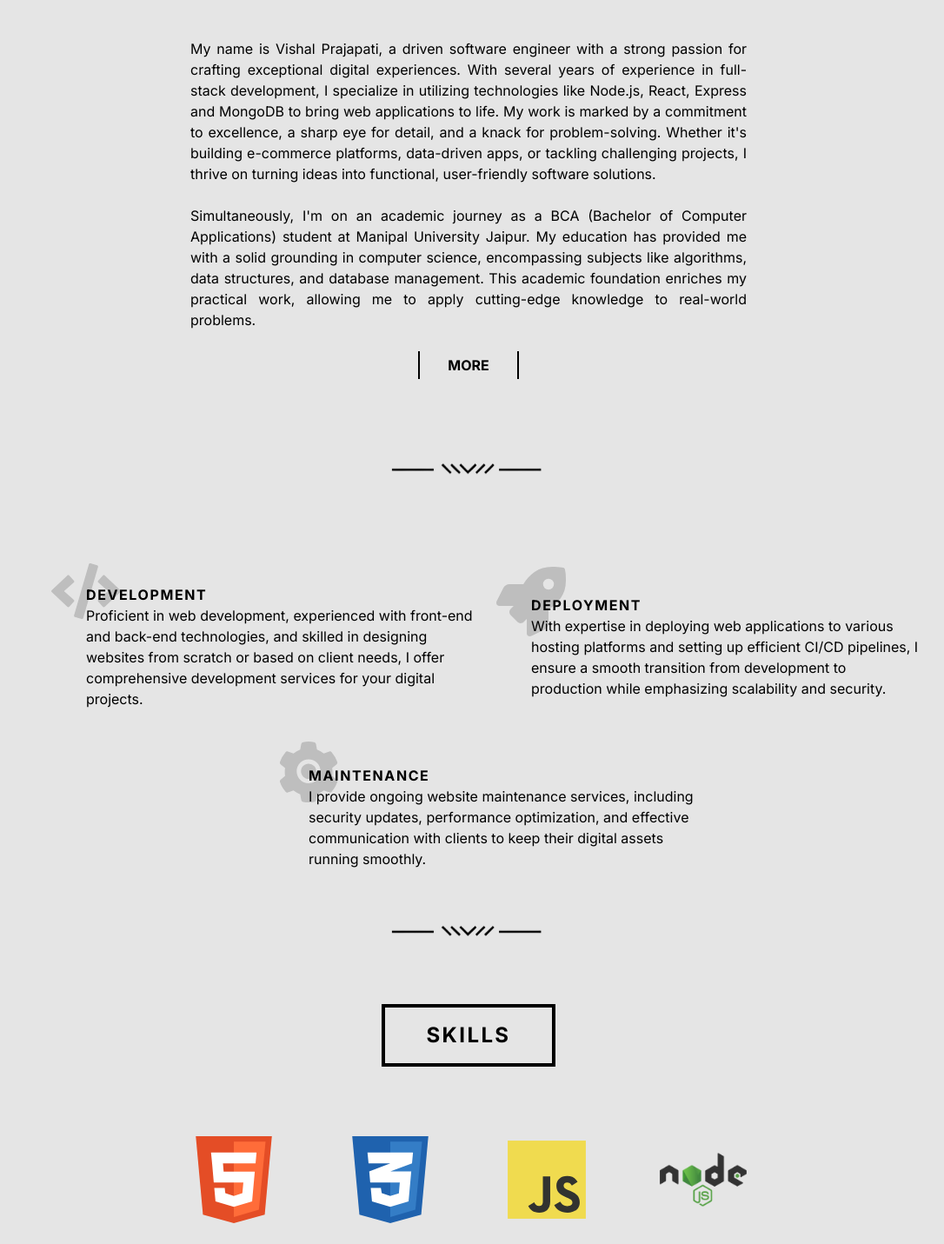
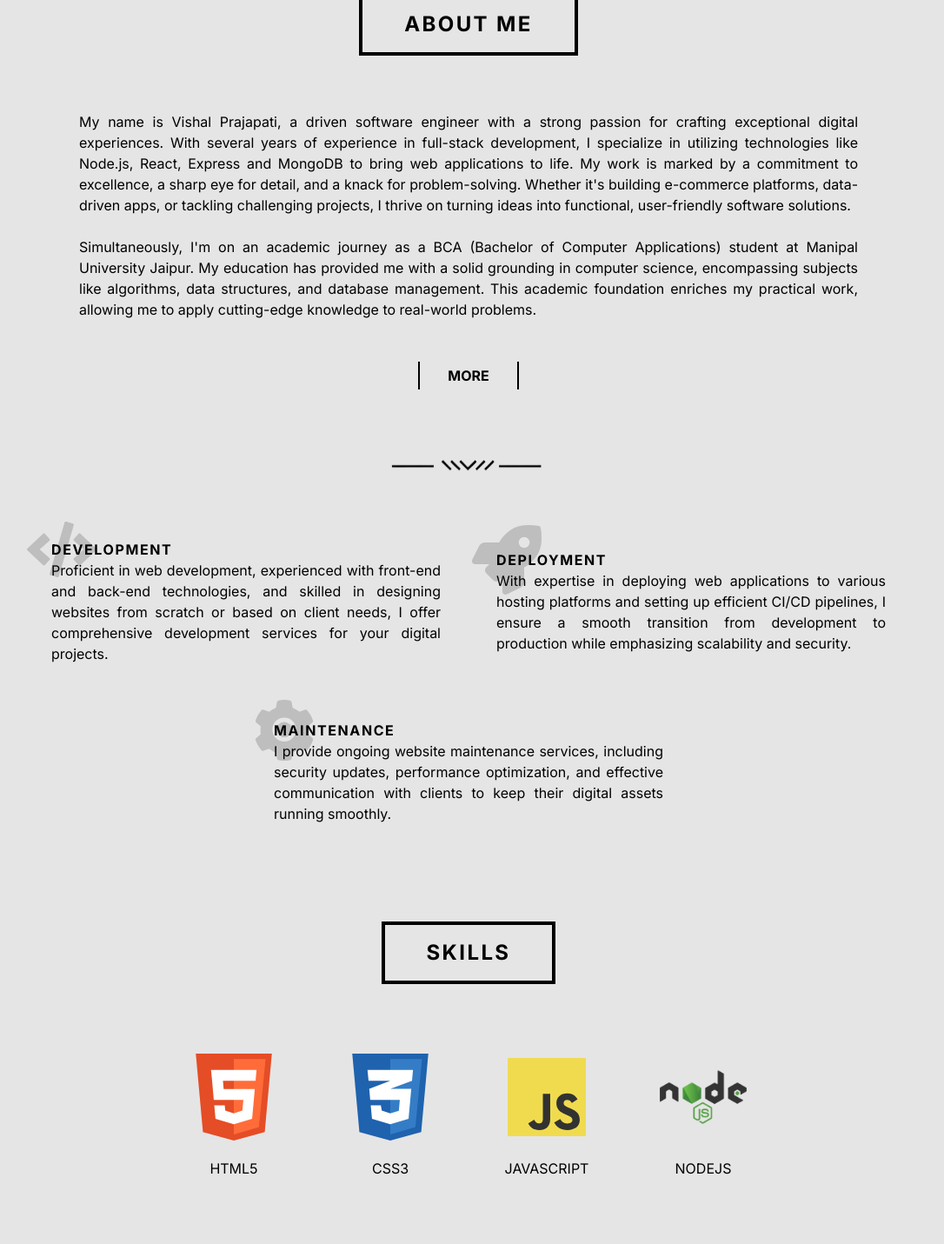
Before and after one commit to Vishal3212890/portfolio, a Next.js app: page / in a window 1280 px wide. Shown: the part 920-2351 px from the top of the page at 87% size, without its empty margins (101-1187 px from the left). Built offline with nearby package versions, Linux system fonts and the light colour scheme.

Commit message:
add responsiveness

```diff
--- a/src/app/globals.css
+++ b/src/app/globals.css
@@ -5,3 +5,33 @@
 html {
   scroll-behavior: smooth;
 }
+
+.button {
+  position: relative;
+}
+
+.button::before,
+.button::after {
+  content: "";
+  display: block;
+  width: 0;
+  height: 2px;
+  background-color: black;
+  position: absolute;
+  transition: width 150ms ease-out;
+}
+
+.button::before {
+  top: 0;
+  left: 0;
+}
+
+.button::after {
+  bottom: 0;
+  right: 0;
+}
+
+.button:hover::before,
+.button:hover::after {
+  width: 100%;
+}
--- a/src/components/about.js
+++ b/src/components/about.js
@@ -5,17 +5,18 @@ import AboutCard from "./common/about-card.js";
 import { FaCode, FaRocket } from "react-icons/fa";
 import { AiFillSetting } from "react-icons/ai";
 import SectionHeading from "./common/section-heading.js";
+import classNames from "classnames";
 
 export default function About() {
   const [showMore, setShowMore] = useState(false);
 
   return (
     <section
-      className="flex justify-center items-center flex-col gap-20"
+      className="flex justify-center items-center flex-col pt-28 gap-16"
       id="about"
     >
       <SectionHeading label="About me" />
-      <div className="flex justify-center items-center flex-col gap-6 text-justify w-2/4">
+      <div className="flex justify-center items-center flex-col gap-6 text-justify max-w-4xl mx-5">
         <p>
           My name is Vishal Prajapati, a driven software engineer with a strong
           passion for crafting exceptional digital experiences. With several
@@ -35,8 +36,12 @@ export default function About() {
           management. This academic foundation enriches my practical work,
           allowing me to apply cutting-edge knowledge to real-world problems.
         </p>
-        {showMore && (
-          <>
+        <div
+          className={classNames(
+            "max-h-0 overflow-hidden transition-[max-height] duration-300",
+            showMore && "max-h-96"
+          )}
+        >
           <p>
             In addition to my core software engineering skills, I have a deep
             interest in blockchain technology. I&apos;ve had the privilege of
@@ -44,23 +49,21 @@ export default function About() {
             transformative potential of blockchain, including distributed
             ledgers and smart contracts.
           </p>
-            <p>
-              As I move forward, I&apos;m thrilled about the endless
-              opportunities in the tech world. My goal is to continue
-              contributing to innovative projects, bridging the gap between
-              academia and industry, and making a meaningful impact through
-              technology. Beyond the code, I enjoy [mention your hobbies or
-              interests], which help me maintain a well-rounded and balanced
-              approach to life.
+          <p className="mt-6">
+            As I move forward, I&apos;m thrilled about the endless opportunities
+            in the tech world. My goal is to continue contributing to innovative
+            projects, bridging the gap between academia and industry, and making
+            a meaningful impact through technology. Beyond the code, I enjoy
+            [mention your hobbies or interests], which help me maintain a
+            well-rounded and balanced approach to life.
           </p>
-          </>
-        )}
+        </div>
         <Button onClick={() => setShowMore(!showMore)}>
           {showMore ? "Less" : "More"}
         </Button>
       </div>
       <Separator />
-      <div className="flex items-center justify-center flex-wrap gap-16 max-w-7xl">
+      <div className="flex items-center justify-center flex-wrap gap-16 max-w-7xl mx-10 md:mx-0">
         <AboutCard
           Logo={FaCode}
           name="Development"
@@ -77,7 +80,6 @@ export default function About() {
           description="I provide ongoing website maintenance services, including security updates, performance optimization, and effective communication with clients to keep their digital assets running smoothly."
         />
       </div>
-      <Separator />
     </section>
   );
 }
--- a/src/components/common/about-card.js
+++ b/src/components/common/about-card.js
@@ -1,10 +1,10 @@
 export default function AboutCard({ Logo, name, description }) {
   return (
     <div className="relative">
-      <Logo size={80} color="#bebebe" className="absolute left-0 top-0" />
-      <div className="relative top-8 left-10 max-w-md">
+      <Logo size={80} color="#bebebe" className="absolute -left-7 -top-7" />
+      <div className="relative max-w-md">
         <h2 className="uppercase tracking-widest font-bold">{name}</h2>
-        <p>{description}</p>
+        <p className="text-justify">{description}</p>
       </div>
     </div>
   );
--- a/src/components/common/button.js
+++ b/src/components/common/button.js
@@ -1,7 +1,7 @@
 export default function Button({ children, onClick }) {
   return (
     <button
-      className="uppercase font-bold border-x-2 border-black py-1 px-8 focus-visible:outline-0"
+      className="button uppercase font-bold border-x-2 border-black py-1 px-8 focus-visible:outline-0"
       onClick={onClick}
     >
       {children}
--- a/src/components/common/skill.js
+++ b/src/components/common/skill.js
@@ -1,9 +1,9 @@
-import Image from 'next/image.js';
+import Image from "next/image.js";
 
 export default function Skill({ src, title }) {
   return (
-    <div className="text-center inline-block">
-      <div className="w-[100px] h-[100px] flex items-center">
+    <div className="flex flex-col items-center justify-center">
+      <div className="w-[50px] h-[50px] md:w-[100px] md:h-[100px]">
         <Image src={src} width={100} height={100} alt={title} />
       </div>
       <p className="uppercase mt-5">{title}</p>
--- a/src/components/contact.js
+++ b/src/components/contact.js
@@ -7,10 +7,10 @@ export default function Contact() {
   return (
     <section
       id="contact"
-      className="flex justify-center items-center flex-col gap-16 py-16"
+      className="flex justify-center items-center flex-col gap-16 pt-28 pb-16 max-w-7xl mx-auto"
     >
       <SectionHeading label="Contact" />
-      <form className="flex justify-center items-center flex-col gap-10 w-1/3">
+      <form className="flex justify-center items-center flex-col gap-10 w-full px-10 md:w-1/2">
         <TextField name="name" placeholder="Enter your name*" />
         <TextField name="email" placeholder="Enter your email*" />
         <TextField name="phone" placeholder="Phone number" />
--- a/src/components/hero.js
+++ b/src/components/hero.js
@@ -23,15 +23,15 @@ import Separator from "./common/separator.js";
 
 export default function Hero() {
   return (
-    <section className="flex items-center justify-center flex-col h-[calc(100vh-52px)] relative">
+    <section className="flex items-center justify-center flex-col h-[calc(100vh-64px)] relative">
       {/* <Snowfall
         images={images}
         radius={[30, 50]}
         speed={[0.5, 1]}
         snowflakeCount={10}
       /> */}
-      <p className="text-2xl">My name is Vishal</p>
-      <p className="uppercase text-6xl">I&apos;m a developer</p>
+      <p className="md:text-2xl">My name is Vishal</p>
+      <p className="uppercase text-3xl md:text-6xl text-center">I&apos;m a developer</p>
       <Separator />
       <div className="flex gap-8 mt-2">
         <Link href="https://github.com/Vishal3212890" target="_blank">
--- a/src/components/portfolio.js
+++ b/src/components/portfolio.js
@@ -38,7 +38,7 @@ export default function Portfolio() {
   return (
     <section
       id="portfolio"
-      className="flex justify-center items-center flex-col gap-16 mt-16 max-w-7xl mx-auto px-5"
+      className="flex justify-center items-center flex-col gap-16 pt-28 max-w-7xl mx-auto px-5"
     >
       <SectionHeading label="Portfolio" />
       <div className="flex gap-5">
@@ -58,6 +58,7 @@ export default function Portfolio() {
                   <Link
                     key={index}
                     href={link.url}
+                    target="_blank"
                     className="border-b-2 border-black pb-1"
                   >
                     <span>{link.label}</span>
--- a/src/components/skills.js
+++ b/src/components/skills.js
@@ -6,10 +6,10 @@ export default function Skills() {
   return (
     <section
       id="skills"
-      className="flex items-center justify-center flex-col mt-16 gap-20"
+      className="flex items-center justify-center flex-col pt-28 gap-20 max-w-3xl mx-auto"
     >
       <SectionHeading label="Skills" />
-      <div className="flex flex-wrap items-center justify-center w-2/4 gap-20">
+      <div className="flex flex-wrap items-center justify-center gap-20">
         <Skill src="/images/html5.svg" title="HTML5" />
         <Skill src="/images/css3.svg" title="CSS3" />
         <Skill src="/images/js.svg" title="Javascript" />
@@ -23,7 +23,6 @@ export default function Skills() {
         <Skill src="/images/aws.svg" title="AWS" />
         <Skill src="/images/java.svg" title="Java" />
       </div>
-      <Separator />
     </section>
   );
 }
```
Also changed, not shown: src/components/footer.js (+5 -5 lines). Lines whose indentation alone changed are shown as unchanged.
